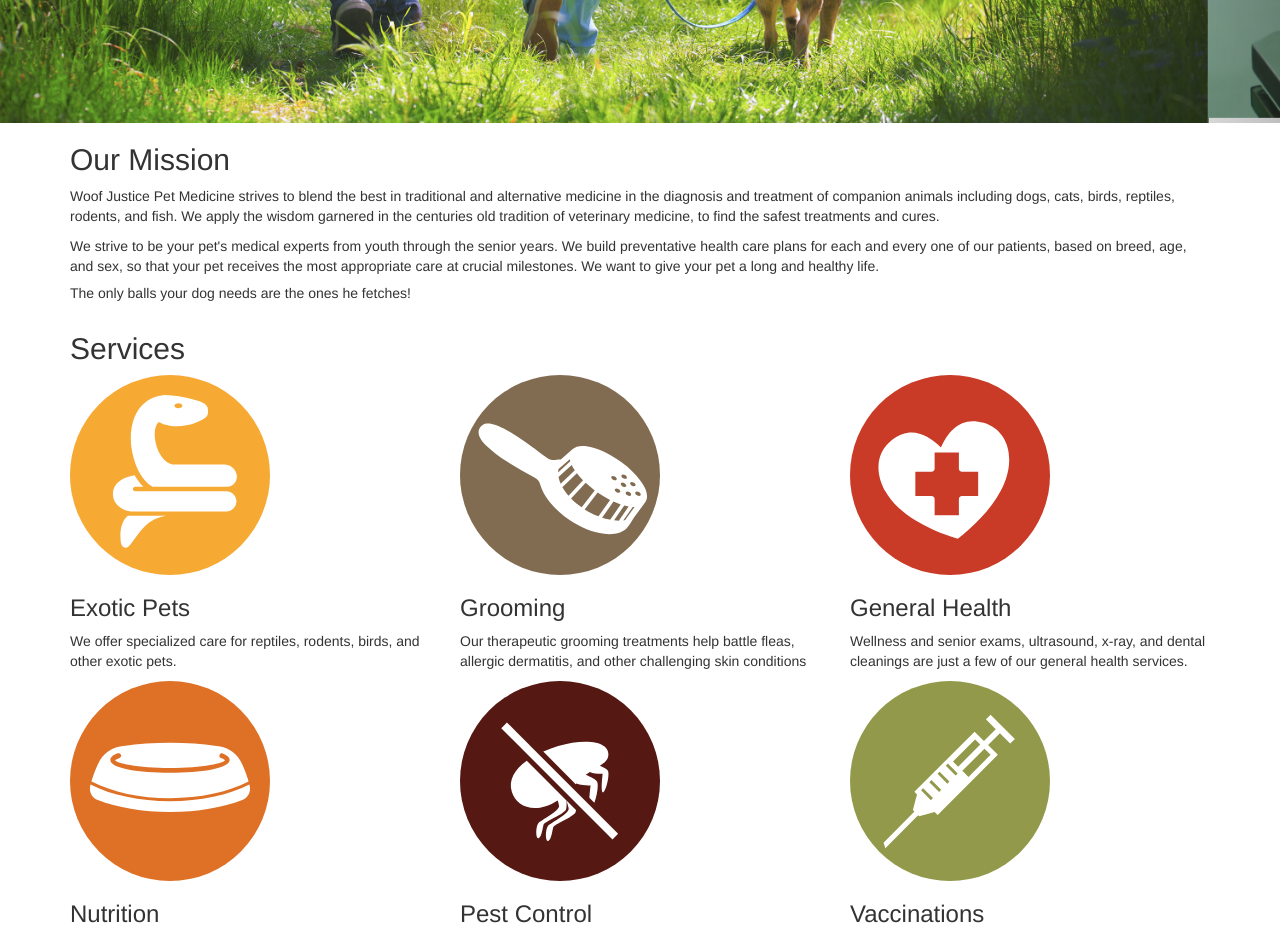
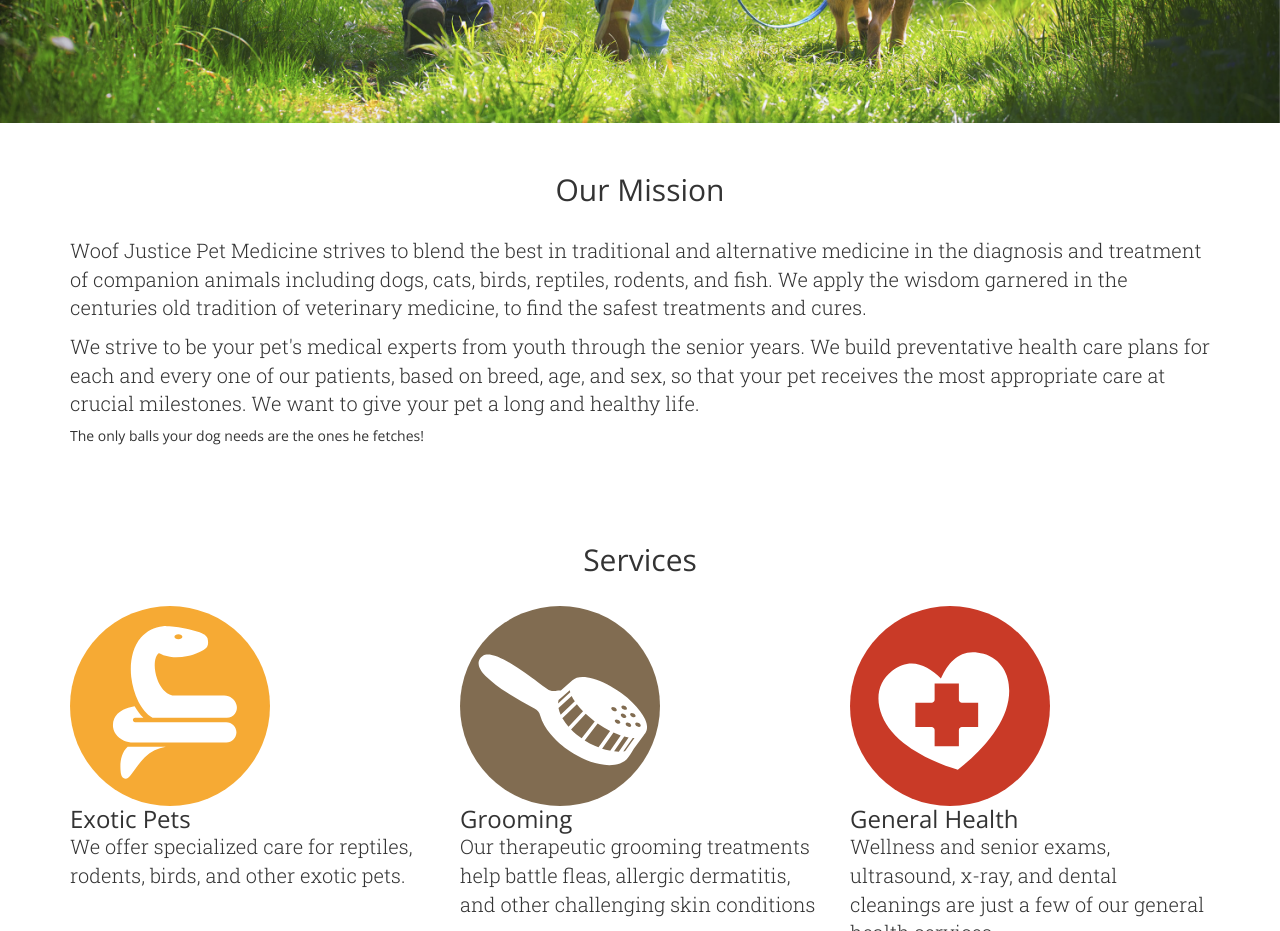
Before and after one commit to stefan22/bootstrap-challenge, a plain HTML site: page index.html in a window 1280 px wide. Shown: the part 780-1711 px from the top of the page. Drawn offline with nearby package versions, Linux system fonts and the light colour scheme.

Commit message:
adds google fonts, disables auto carousel and styles page h2

```diff
--- a/css/style.css
+++ b/css/style.css
@@ -1,5 +1,17 @@
+@import url(https://fonts.googleapis.com/css?family=Open+Sans:400,300,700,800|Roboto+Slab:400,100,300,700);
+
 body {
 	padding-top: 50px;
+	font-family: "Roboto Slab", sans-serif;
+	font-weight: 300;
+	font-size: 2em;
+	position: relative;
+}
+
+h1, h2, h3, h4, h5, h6 {
+	font-family: "Open Sans", sans-serif;
+	font-weight: 100;
+	margin: 0;
 }
 
 img {
@@ -16,3 +28,12 @@
 	background: transparent;
 	border: none;
 }
+
+.page {
+	padding: 50px 0;
+}
+
+.page h2 {
+	text-align: center;
+	padding-bottom: 30px;
+}
--- a/js/myscript.js
+++ b/js/myscript.js
@@ -0,0 +1,3 @@
+$('.carousel').carousel({
+  interval: false
+});
```
Also changed, not shown: index.html (+1 -0 lines).
